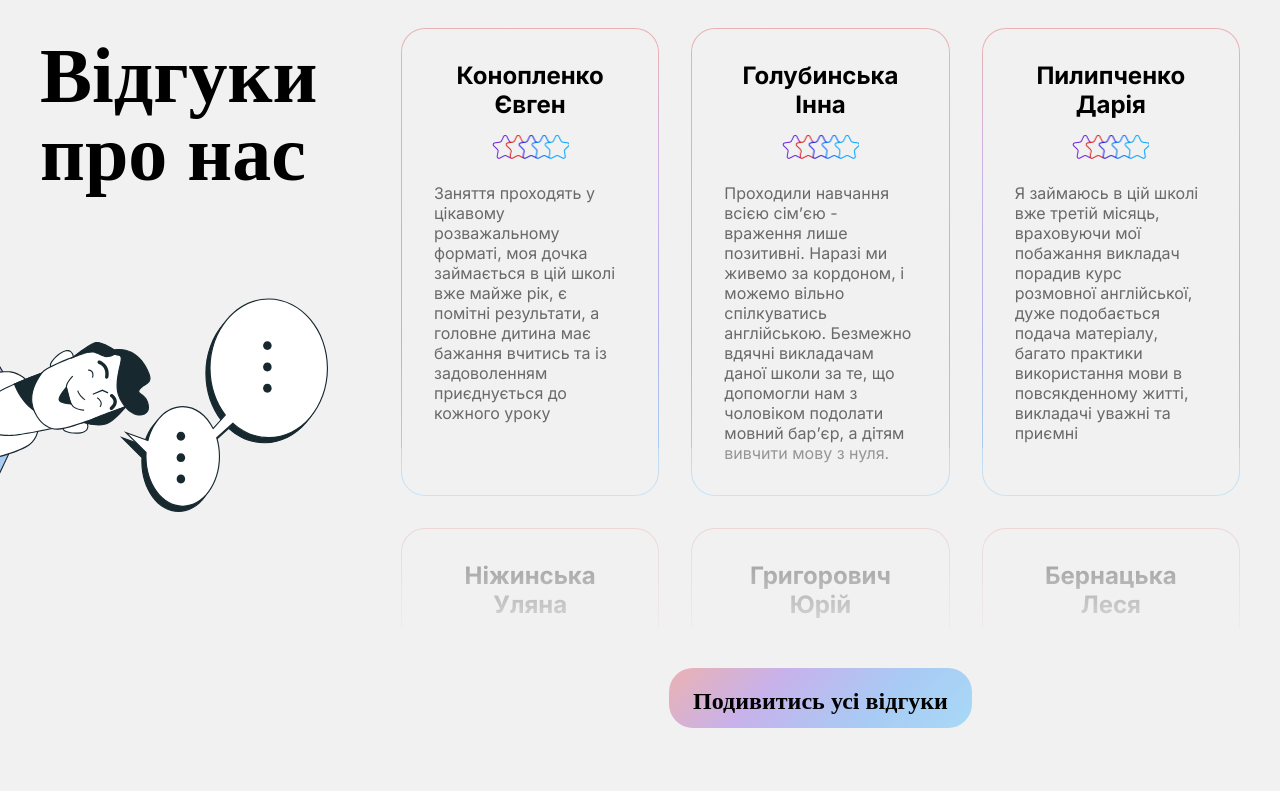
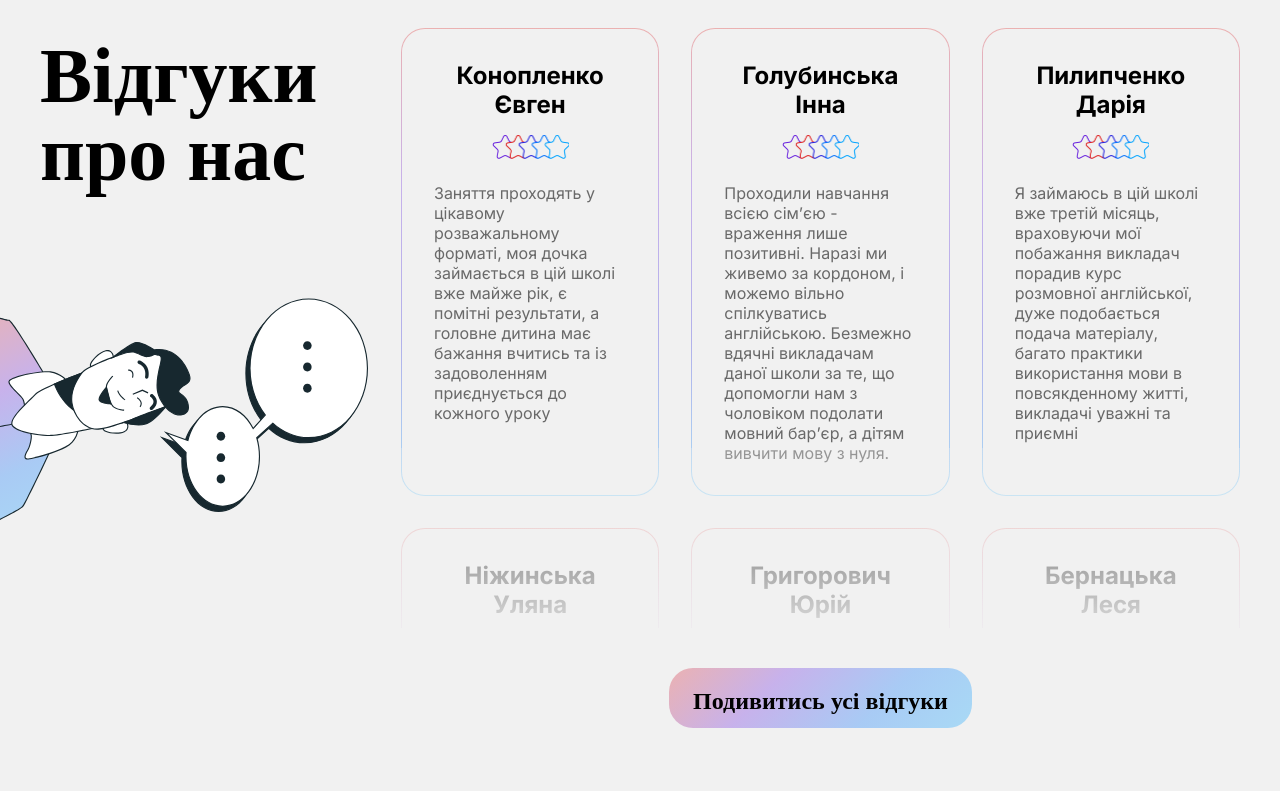
Before and after one commit to mirajane2207/english-school, a React (Create React App) app: page / in a window 1280 px wide. Shown: the part 3354-4145 px from the top of the page. Built offline with nearby package versions, Linux system fonts and the light colour scheme.

Commit message:
Update adaptive:reviews

```diff
--- a/src/components/Reviews/Reviews.module.css
+++ b/src/components/Reviews/Reviews.module.css
@@ -61,6 +61,11 @@
         padding: 0 40px;
     }
 
+.reviews__img {
+    left: -40px;
+}
+
+
 }
 
 
@@ -78,7 +83,7 @@
         width: 231px;
         height: 136px;
         top: 200px;
-        left: -30px;
+        left: 0;
     }
 
     .test::after {
```
